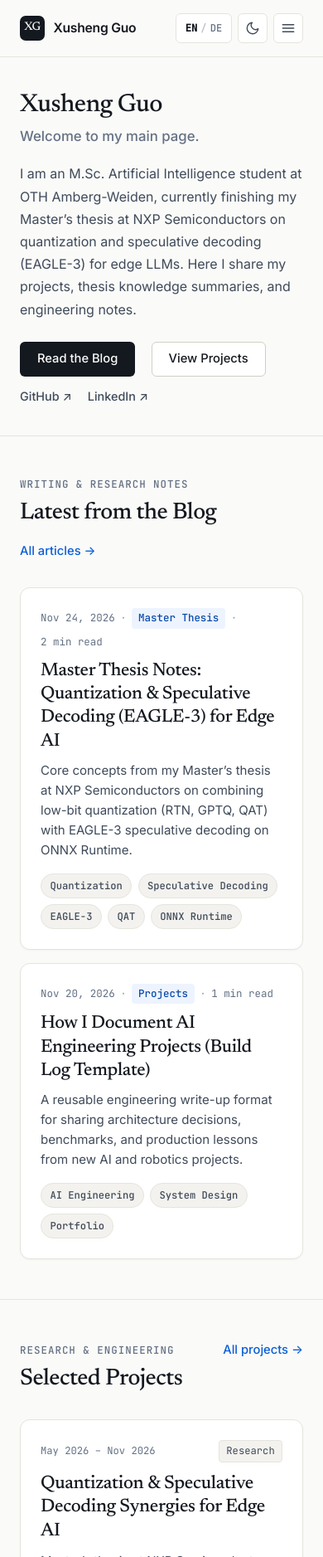
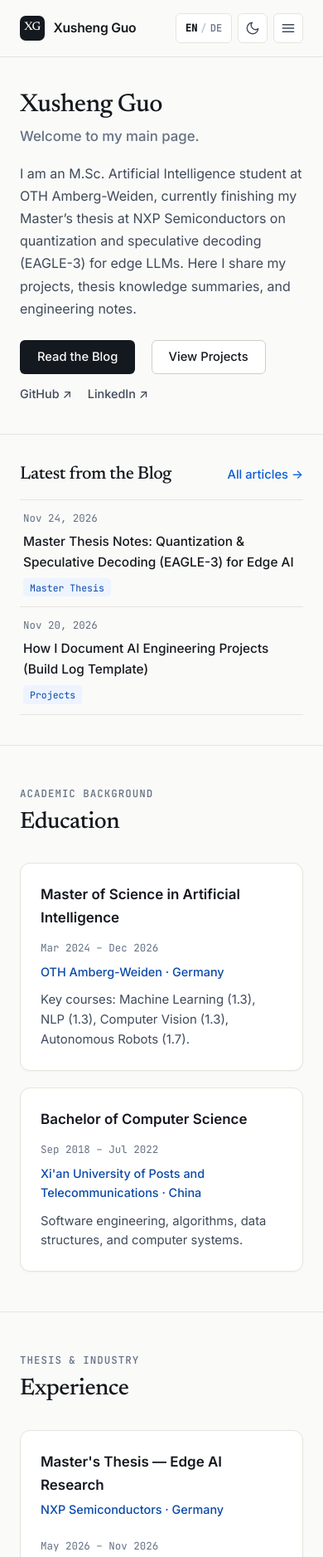
Before and after one commit to guohere/guohere.github.io, an Astro site: page / in a window 390 px wide. Shown: the top 1877 px of the page at 83% size. Built offline with nearby package versions, Linux system fonts and the light colour scheme; Astro itself is replaced by a stand-in of ours; some packages are replaced by stand-ins of ours.

Commit message:
Update email to xusheng.guo@web.de, compact blog list, and reorder main page sections

```diff
--- a/src/data/profile.ts
+++ b/src/data/profile.ts
@@ -32,7 +32,7 @@ export const SITE = {
     'Personal website and technical blog of Xusheng Guo — M.Sc. Artificial Intelligence student at OTH Amberg-Weiden and Master thesis researcher at NXP Semiconductors focusing on LLM Quantization, Speculative Decoding (EAGLE-3), RAG, and Edge Robotics.',
   url: 'https://guohere.github.io',
   author: 'Xusheng Guo',
-  email: 'x.guo@oth-aw.de',
+  email: 'xusheng.guo@web.de',
   location: { en: 'Germany', de: 'Deutschland' },
   languages: {
     en: 'English: Fluent (C1) · German: Intermediate (B1)',
--- a/src/pages/index.astro
+++ b/src/pages/index.astro
@@ -2,8 +2,16 @@
 import { getCollection } from 'astro:content';
 import BaseLayout from '../layouts/BaseLayout.astro';
 import ProjectCard from '../components/ProjectCard.astro';
-import PostCard from '../components/PostCard.astro';
-import { SITE, ABOUT, SKILL_GROUPS, EXPERIENCE, EDUCATION, INTERESTS } from '../data/profile';
+import {
+  SITE,
+  ABOUT,
+  SKILL_GROUPS,
+  EXPERIENCE,
+  EDUCATION,
+  INTERESTS,
+  CATEGORY_LABELS,
+} from '../data/profile';
+import { formatDate } from '../utils/blog';
 
 const featuredProjects = (await getCollection('projects', ({ data }) => data.featured)).sort(
   (a, b) => a.data.order - b.data.order
@@ -11,7 +19,7 @@ const featuredProjects = (await getCollection('projects', ({ data }) => data.fea
 
 const recentPosts = (await getCollection('blog', ({ data }) => !data.draft))
   .sort((a, b) => b.data.pubDate.valueOf() - a.data.pubDate.valueOf())
-  .slice(0, 3);
+  .slice(0, 5);
 ---
 
 <BaseLayout>
@@ -49,93 +57,117 @@ const recentPosts = (await getCollection('blog', ({ data }) => !data.draft))
     </div>
   </section>
 
-  <!-- Latest Blog Posts -->
-  <section id="blog" class="section">
+  <!-- Compact Latest Blog Posts (title-only list) -->
+  <section id="blog" class="section section--compact">
     <div class="container">
-      <div class="section-header">
-        <div>
-          <p class="section-eyebrow">
-            <span class="lang-en">Writing &amp; Research Notes</span>
-            <span class="lang-de">Beiträge &amp; Forschungsnotizen</span>
-          </p>
-          <h2 class="section-title">
+      <div class="section-header section-header--compact">
+        <h2 class="section-title section-title--sm">
           <span class="lang-en">Latest from the Blog</span>
           <span class="lang-de">Neueste Blogbeiträge</span>
         </h2>
-        </div>
         <a href="/blog/" class="section-link">
           <span class="lang-en">All articles &rarr;</span>
           <span class="lang-de">Alle Beiträge &rarr;</span>
         </a>
       </div>
 
-      <div class="posts-stack">
-        {recentPosts.map((post) => (
-          <PostCard post={post} />
+      <ul class="compact-post-list">
+        {recentPosts.map((post) => {
+          const catLabel = CATEGORY_LABELS[post.data.category] ?? {
+            en: post.data.category,
+            de: post.data.category,
+          };
+          return (
+            <li class="compact-post-item">
+              <a href={`/blog/${post.id}/`} class="compact-post-link">
+                <time class="compact-post-date" datetime={post.data.pubDate.toISOString()}>
+                  {formatDate(post.data.pubDate)}
+                </time>
+                <span class="compact-post-title">
+                  <span class="lang-en">{post.data.title}</span>
+                  <span class="lang-de">{post.data.titleDe ?? post.data.title}</span>
+                </span>
+                <span class="compact-post-cat">
+                  <span class="lang-en">{catLabel.en}</span>
+                  <span class="lang-de">{catLabel.de}</span>
+                </span>
+              </a>
+            </li>
+          );
+        })}
+      </ul>
+    </div>
+  </section>
+
+  <!-- 1. Education -->
+  <section id="education" class="section">
+    <div class="container">
+      <div class="section-header">
+        <div>
+          <p class="section-eyebrow">
+            <span class="lang-en">Academic Background</span>
+            <span class="lang-de">Akademischer Werdegang</span>
+          </p>
+          <h2 class="section-title">
+            <span class="lang-en">Education</span>
+            <span class="lang-de">Ausbildung</span>
+          </h2>
+        </div>
+      </div>
+
+      <div class="grid-2">
+        {EDUCATION.map((edu) => (
+          <div class="card timeline-card">
+            <div class="timeline-head">
+              <h3 class="timeline-role">
+                <span class="lang-en">{edu.degree.en}</span>
+                <span class="lang-de">{edu.degree.de}</span>
+              </h3>
+              <span class="timeline-period">
+                <span class="lang-en">{edu.period.en}</span>
+                <span class="lang-de">{edu.period.de}</span>
+              </span>
+            </div>
+            <p class="timeline-org">
+              {edu.institution} ·
+              <span class="lang-en">{edu.location.en}</span>
+              <span class="lang-de">{edu.location.de}</span>
+            </p>
+            <p class="timeline-focus">
+              <span class="lang-en">{edu.focus.en}</span>
+              <span class="lang-de">{edu.focus.de}</span>
+            </p>
+          </div>
         ))}
       </div>
     </div>
   </section>
 
-  <!-- Selected Projects -->
-  <section id="projects" class="section">
-    <div class="container">
-      <div class="section-header">
-        <div>
-          <p class="section-eyebrow">
-            <span class="lang-en">Research &amp; Engineering</span>
-            <span class="lang-de">Forschung &amp; Entwicklung</span>
-          </p>
-          <h2 class="section-title">
-            <span class="lang-en">Selected Projects</span>
-            <span class="lang-de">Ausgewählte Projekte</span>
-          </h2>
-        </div>
-        <a href="/projects/" class="section-link">
-          <span class="lang-en">All projects &rarr;</span>
-          <span class="lang-de">Alle Projekte &rarr;</span>
-        </a>
-      </div>
-
-      <div class="projects-grid">
-        {featuredProjects.map((project) => (
-          <ProjectCard project={project} />
-        ))}
-      </div>
-    </div>
-  </section>
-
-  <!-- Experience & Education -->
+  <!-- 2. Experience -->
   <section id="experience" class="section">
     <div class="container">
       <div class="section-header">
         <div>
           <p class="section-eyebrow">
-            <span class="lang-en">Curriculum Vitae</span>
-            <span class="lang-de">Lebenslauf</span>
+            <span class="lang-en">Thesis &amp; Industry</span>
+            <span class="lang-de">Masterarbeit &amp; Praxis</span>
           </p>
           <h2 class="section-title">
-            <span class="lang-en">Experience &amp; Education</span>
-            <span class="lang-de">Erfahrung &amp; Ausbildung</span>
+            <span class="lang-en">Experience</span>
+            <span class="lang-de">Berufserfahrung</span>
           </h2>
         </div>
       </div>
 
-      <div class="resume-stack">
-        <div>
-          <h3 class="column-label">
-            <span class="lang-en">Thesis &amp; Professional Experience</span>
-            <span class="lang-de">Masterarbeit &amp; Berufserfahrung</span>
-          </h3>
       <div class="timeline-stack">
         {EXPERIENCE.map((item) => (
           <div class="card timeline-card">
             <div class="timeline-head">
               <div>
-                    <h4 class="timeline-role">
+                <h3 class="timeline-role">
                   <span class="lang-en">{item.role.en}</span>
                   <span class="lang-de">{item.role.de}</span>
-                    </h4>
+                </h3>
                 <p class="timeline-org">
                   {item.organization} ·
                   <span class="lang-en">{item.location.en}</span>
@@ -169,38 +201,32 @@ const recentPosts = (await getCollection('blog', ({ data }) => !data.draft))
         ))}
       </div>
     </div>
+  </section>
 
+  <!-- 3. Selected Projects -->
+  <section id="projects" class="section">
+    <div class="container">
+      <div class="section-header">
         <div>
-          <h3 class="column-label">
-            <span class="lang-en">Education</span>
-            <span class="lang-de">Ausbildung</span>
-          </h3>
-          <div class="grid-2">
-            {EDUCATION.map((edu) => (
-              <div class="card timeline-card">
-                <div class="timeline-head">
-                  <h4 class="timeline-role">
-                    <span class="lang-en">{edu.degree.en}</span>
-                    <span class="lang-de">{edu.degree.de}</span>
-                  </h4>
-                  <span class="timeline-period">
-                    <span class="lang-en">{edu.period.en}</span>
-                    <span class="lang-de">{edu.period.de}</span>
-                  </span>
+          <p class="section-eyebrow">
+            <span class="lang-en">Research &amp; Engineering</span>
+            <span class="lang-de">Forschung &amp; Entwicklung</span>
+          </p>
+          <h2 class="section-title">
+            <span class="lang-en">Selected Projects</span>
+            <span class="lang-de">Ausgewählte Projekte</span>
+          </h2>
         </div>
-                <p class="timeline-org">
-                  {edu.institution} ·
-                  <span class="lang-en">{edu.location.en}</span>
-                  <span class="lang-de">{edu.location.de}</span>
-                </p>
-                <p class="timeline-focus">
-                  <span class="lang-en">{edu.focus.en}</span>
-                  <span class="lang-de">{edu.focus.de}</span>
-                </p>
+        <a href="/projects/" class="section-link">
+          <span class="lang-en">All projects &rarr;</span>
+          <span class="lang-de">Alle Projekte &rarr;</span>
+        </a>
       </div>
+
+      <div class="projects-grid">
+        {featuredProjects.map((project) => (
+          <ProjectCard project={project} />
         ))}
-          </div>
-        </div>
       </div>
     </div>
   </section>
@@ -314,7 +340,7 @@ const recentPosts = (await getCollection('blog', ({ data }) => !data.draft))
 <style>
   /* Compact Hero */
   .hero {
-    padding: 3.5rem 0 3rem;
+    padding: 3.25rem 0 2.75rem;
     border-bottom: 1px solid var(--border);
   }
 
@@ -336,14 +362,14 @@ const recentPosts = (await getCollection('blog', ({ data }) => !data.draft))
     font-size: 1.05rem;
     font-weight: 500;
     color: var(--ink-muted);
-    margin: 0 0 1.1rem;
+    margin: 0 0 1.05rem;
   }
 
   .hero-summary {
     font-size: 1rem;
     line-height: 1.7;
     color: var(--ink-secondary);
-    margin: 0 0 1.6rem;
+    margin: 0 0 1.5rem;
   }
 
   .hero-actions {
@@ -363,13 +389,94 @@ const recentPosts = (await getCollection('blog', ({ data }) => !data.draft))
     color: var(--accent);
   }
 
-  /* Blog & Projects */
-  .posts-stack {
-    display: grid;
-    grid-template-columns: 1fr;
-    gap: 1rem;
+  /* Compact Blog Strip */
+  .section--compact {
+    padding: 2.25rem 0;
   }
 
+  .section-header--compact {
+    margin-bottom: 1rem;
+  }
+
+  .section-title--sm {
+    font-size: clamp(1.35rem, 2.4vw, 1.6rem);
+  }
+
+  .compact-post-list {
+    list-style: none;
+    margin: 0;
+    padding: 0;
+    border-top: 1px solid var(--border);
+  }
+
+  .compact-post-item {
+    border-bottom: 1px solid var(--border);
+  }
+
+  .compact-post-link {
+    display: grid;
+    grid-template-columns: 7.25rem minmax(0, 1fr) auto;
+    align-items: baseline;
+    gap: 0.75rem 1.25rem;
+    padding: 0.75rem 0.5rem;
+    border-radius: var(--radius-sm);
+    color: var(--ink);
+    transition: background-color var(--transition), color var(--transition);
+  }
+
+  .compact-post-link:hover {
+    background-color: var(--surface-subtle);
+  }
+
+  .compact-post-link:hover .compact-post-title {
+    color: var(--accent);
+  }
+
+  .compact-post-date {
+    font-family: var(--font-mono);
+    font-size: 0.78rem;
+    color: var(--ink-muted);
+    white-space: nowrap;
+  }
+
+  .compact-post-title {
+    font-size: 0.96rem;
+    font-weight: 500;
+    color: var(--ink);
+    white-space: nowrap;
+    overflow: hidden;
+    text-overflow: ellipsis;
+    transition: color var(--transition);
+  }
+
+  .compact-post-cat {
+    font-family: var(--font-mono);
+    font-size: 0.72rem;
+    color: var(--accent-ink);
+    background-color: var(--accent-soft);
+    padding: 0.12rem 0.5rem;
+    border-radius: 4px;
+    white-space: nowrap;
+  }
+
+  @media (max-width: 680px) {
+    .compact-post-link {
+      grid-template-columns: 1fr;
+      gap: 0.25rem;
+      padding: 0.75rem 0.25rem;
+    }
+
+    .compact-post-title {
+      white-space: normal;
+    }
+
+    .compact-post-cat {
+      justify-self: start;
+      margin-top: 0.15rem;
+    }
+  }
+
+  /* Projects */
   .projects-grid {
     display: grid;
     grid-template-columns: repeat(auto-fit, minmax(300px, 1fr));
@@ -377,26 +484,10 @@ const recentPosts = (await getCollection('blog', ({ data }) => !data.draft))
   }
 
   /* Experience & Education */
-  .resume-stack {
-    display: flex;
-    flex-direction: column;
-    gap: 2.25rem;
-  }
-
   .timeline-stack {
     display: flex;
     flex-direction: column;
     gap: 1.15rem;
-  }
-
-  .column-label {
-    font-family: var(--font-mono);
-    font-size: 0.78rem;
-    font-weight: 500;
-    text-transform: uppercase;
-    letter-spacing: 0.08em;
-    color: var(--ink-muted);
-    margin: 0 0 0.9rem;
   }
 
   .timeline-head {
```
Also changed, not shown: README.md. Lines whose indentation alone changed are shown as unchanged.
